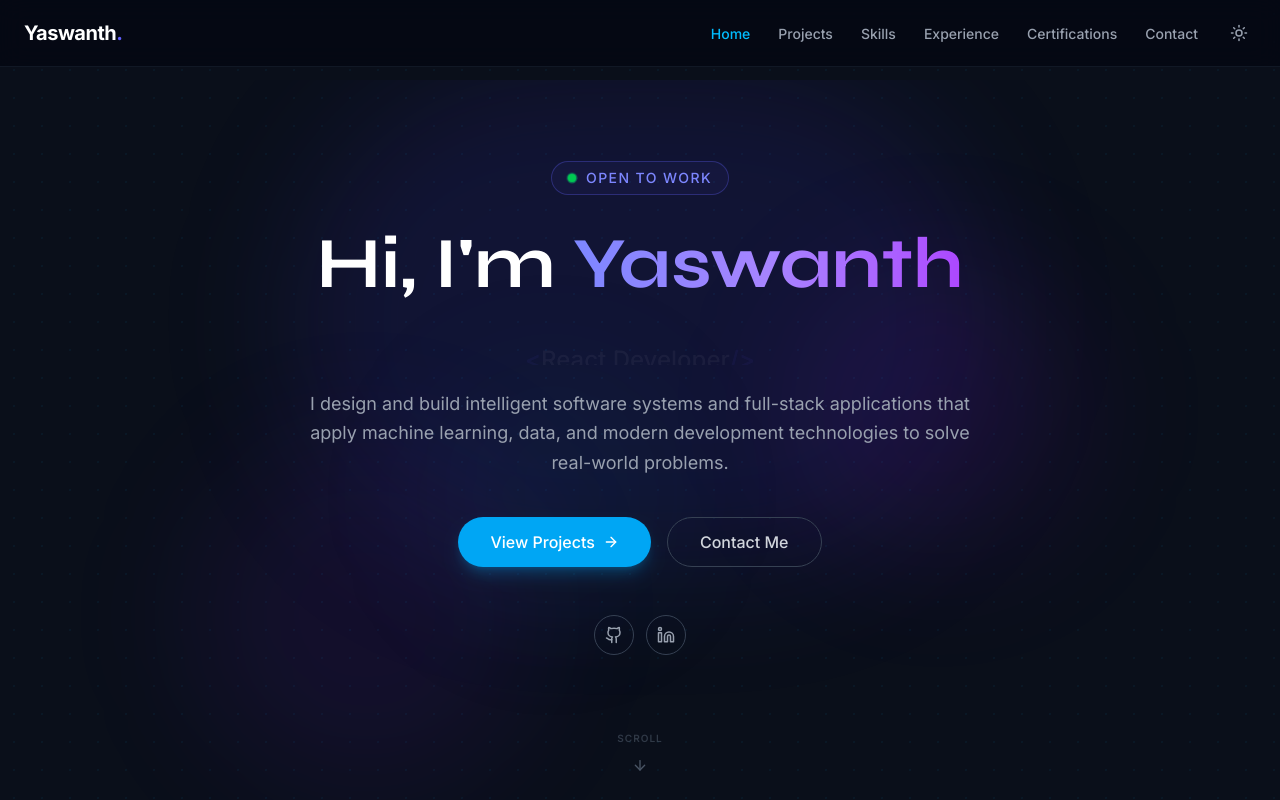
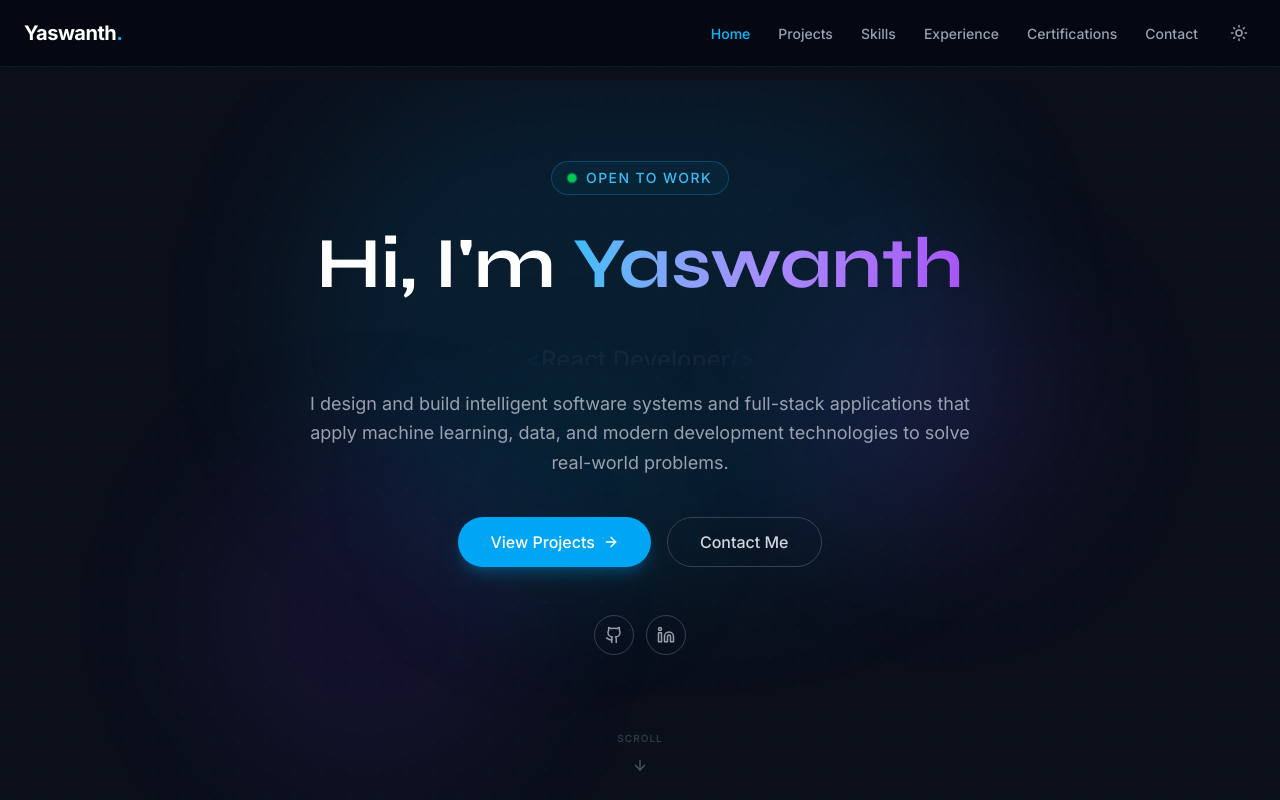
Before and after one commit to Yaswanth876/my_portfolio, a React (Vite) app in the folder yaswanth-portfolio/: page / in a window 1280 px wide. Shown: the top 800 px of the page. Built offline with nearby package versions, Linux system fonts and the light colour scheme.

Commit message:
modified

```diff
--- a/yaswanth-portfolio/src/index.css
+++ b/yaswanth-portfolio/src/index.css
@@ -1,5 +1,25 @@
 @import "tailwindcss";
 
+/*  Sky-blue accent (sabari-works)  */
+@theme {
+  --color-indigo-300: #7dd3fc;
+  --color-indigo-400: #38bdf8;
+  --color-indigo-500: #0ea5e9;
+  --color-indigo-600: #0284c7;
+  --color-indigo-700: #0369a1;
+  --color-indigo-800: #075985;
+  --color-indigo-900: #0c4a6e;
+  --color-indigo-950: #082f49;
+
+  --color-violet-300: #c4b5fd;
+  --color-violet-400: #a78bfa;
+  --color-violet-500: #8b5cf6;
+  --color-violet-600: #7c3aed;
+
+  --color-purple-400: #c084fc;
+  --color-purple-500: #a855f7;
+  --color-purple-600: #9333ea;
+}
 /*  Design tokens  */
 :root {
   --bg: #eff7ff;
```
